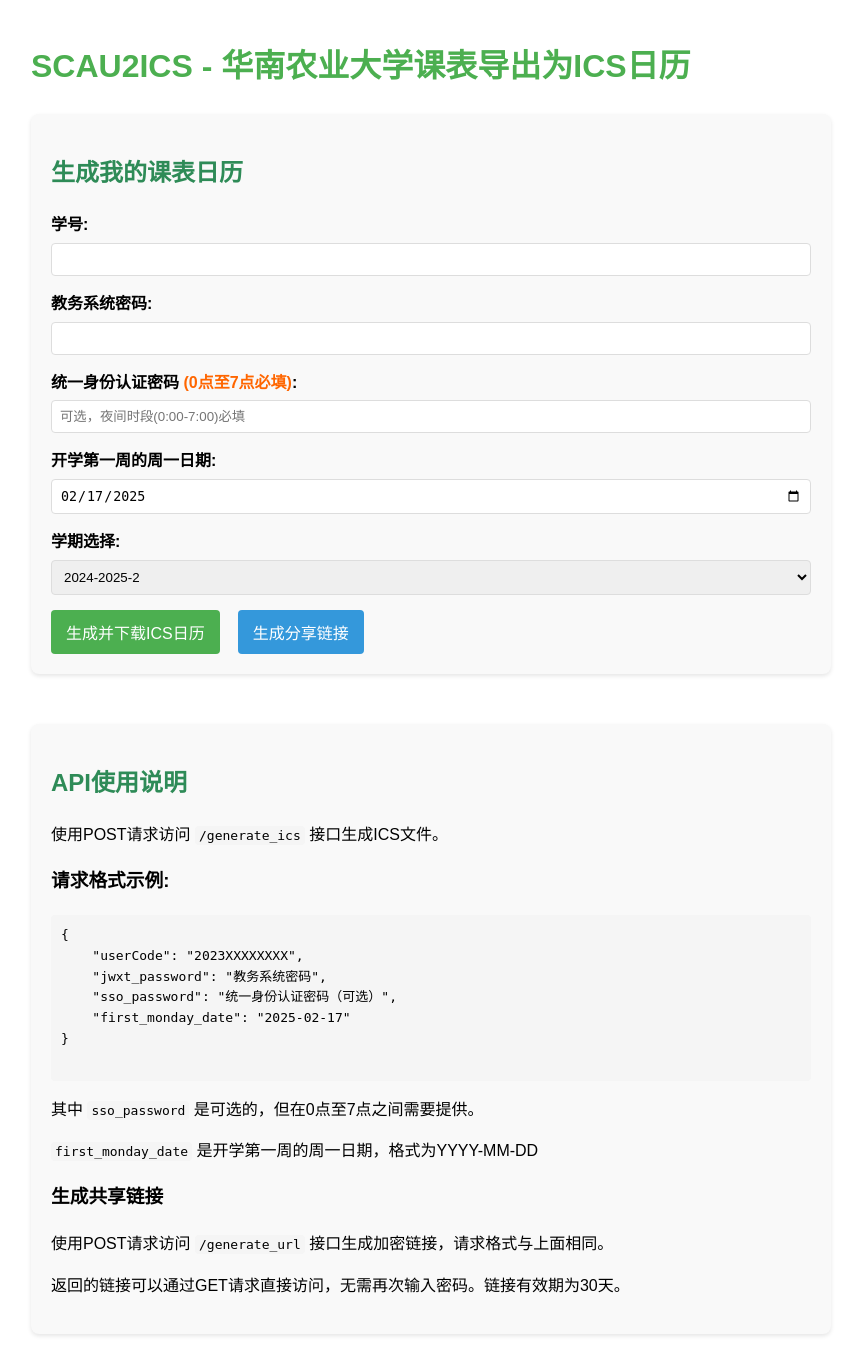
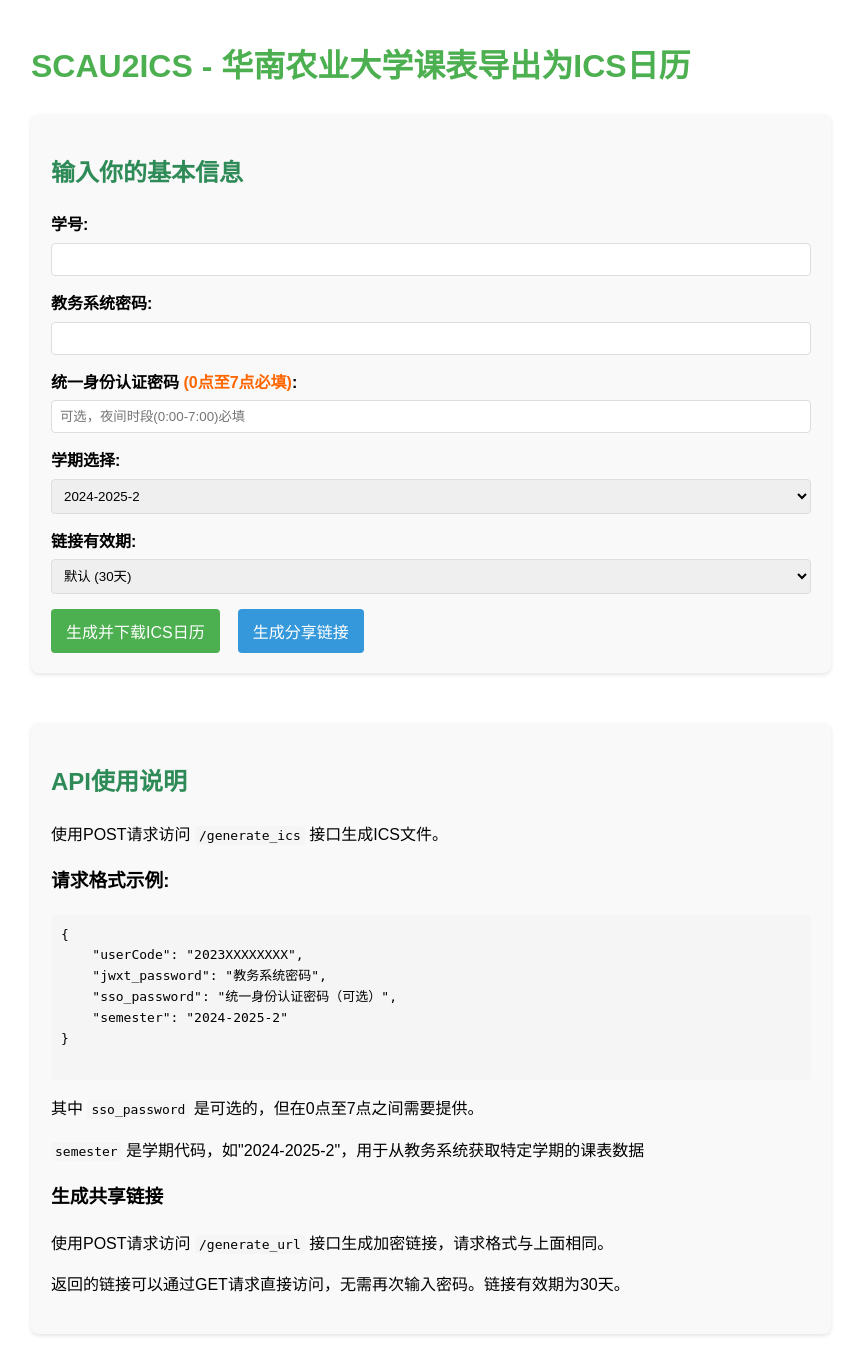
Before and after one commit to CberYellowstone/SCAU2ICS, a Flask app: page / in a window 1280 px wide. Shown: the whole page, without its empty margins (209-1069 px from the left). Run offline with Flask 3, Linux system fonts and the light colour scheme.

Commit message:
feat: 更新命令行工具和Web服务以支持学期选择功能，优化ICS生成逻辑

```diff
--- a/cli.py
+++ b/cli.py
@@ -25,7 +25,7 @@ def parse_args():
         help="统一身份认证密码（可选，在凌晨0点至早上7点之间需要）",
     )
     parser.add_argument(
-        "--first-monday", "-f", required=True, help="第一周周一的日期，格式为YYYY-MM-DD"
+        "--semester", "-m", required=True, help="学期代码，如2024-2025-2"
     )
     parser.add_argument("--output", "-o", help='输出文件路径，默认为"我的课表.ics"')
 
@@ -45,7 +45,7 @@ def main():
 
         # 生成ICS内容
         logger.info(f"正在为学号 {args.user_code} 生成ICS文件...")
-        ics_content = generate_ics(student, args.first_monday)
+        ics_content = generate_ics(student, args.semester)
 
         # 保存ICS文件
         with open(output_file, "w", encoding="utf-8") as f:
--- a/server.py
+++ b/server.py
@@ -2,6 +2,7 @@
 SCAU2ICS Web服务 - 提供Web API生成ICS文件
 """
 
+# 标准库导入
 import base64
 import binascii
 import hashlib
@@ -9,40 +10,52 @@ import json
 from datetime import datetime
 from datetime import time as dt_time
 from datetime import timedelta
-from typing import Any, Dict, Optional, Tuple
+from typing import Dict, Optional
 
+# 第三方库导入
 import cryptography
 from cryptography.fernet import Fernet
 from flask import Flask, Response, render_template, request, url_for
 
-from scau2ics.config import ENCRYPTION_SALT, SEMESTERS, URL_EXPIRE_DAYS, logger
+# 本地模块导入
+from scau2ics.config import ENCRYPTION_SALT, URL_EXPIRE_DAYS, logger
 from scau2ics.ics import generate_ics
 from scau2ics.student import Student
+from scau2ics.utils import generate_semesters
 
 app = Flask(__name__)
 
 # 常量
 NIGHT_START = dt_time(0, 0)
 NIGHT_END = dt_time(7, 0)
-REQUIRED_FIELDS = ["userCode", "jwxt_password", "first_monday_date"]
+REQUIRED_FIELDS = ["userCode", "jwxt_password", "semester"]
 
 
 # 加密工具函数
-def generate_key_from_salt(salt):
+def generate_key_from_salt(salt: str) -> bytes:
     """从盐值生成Fernet密钥"""
     # 使用盐值和固定字符串生成SHA256哈希，然后base64编码作为密钥
     digest = hashlib.sha256(salt.encode()).digest()
     return base64.urlsafe_b64encode(digest)
 
 
-def encrypt_data(data):
-    """加密数据"""
+def encrypt_data(data: Dict, expire_days: Optional[int] = None) -> str:
+    """
+    加密数据
+
+    Args:
+        data: 要加密的数据字典
+        expire_days: 过期天数，None表示使用默认配置，0表示永不过期
+    """
     key = generate_key_from_salt(ENCRYPTION_SALT)
     fernet = Fernet(key)
 
-    # 添加过期时间
-    expiry = datetime.now() + timedelta(days=URL_EXPIRE_DAYS)
-    data["expires"] = expiry.isoformat()
+    # 添加过期时间（如果需要）
+    if expire_days != 0:  # 0表示永不过期
+        days = expire_days if expire_days is not None else URL_EXPIRE_DAYS
+        expiry = datetime.now() + timedelta(days=days)
+        data["expires"] = expiry.isoformat()
+    # 不设置expires字段表示永不过期
 
     # 加密JSON数据
     json_data = json.dumps(data)
@@ -50,7 +63,7 @@ def encrypt_data(data):
     return base64.urlsafe_b64encode(encrypted).decode()
 
 
-def decrypt_data(encrypted_token):
+def decrypt_data(encrypted_token: str) -> Dict:
     """解密数据"""
     key = generate_key_from_salt(ENCRYPTION_SALT)
     fernet = Fernet(key)
@@ -73,27 +86,98 @@ def decrypt_data(encrypted_token):
         raise ValueError(f"无效或已过期的URL: {str(e)}")
 
 
+def _validate_request_data(data: Dict) -> Optional[Response]:
+    """验证请求数据，如果有错误则返回错误响应，否则返回None"""
+    if not data:
+        return Response("请求数据不能为空", status=400)
+
+    # 验证必要参数
+    missing_fields = [field for field in REQUIRED_FIELDS if field not in data]
+    if missing_fields:
+        return Response(f"缺少必要参数: {', '.join(missing_fields)}", status=400)
+
+    return None
+
+
+def _extract_user_data(data: Dict) -> tuple:
+    """从请求数据中提取用户相关信息"""
+    user_code = data["userCode"]
+    jwxt_password = data["jwxt_password"]
+    sso_password = data.get("sso_password", "")
+    semester = data["semester"]
+
+    return (user_code, jwxt_password, sso_password, semester)
+
+
+def _generate_ics_for_user(
+    user_code: str,
+    jwxt_password: str,
+    sso_password: str,
+    semester: str,
+    is_from_url: bool = False,
+) -> Response:
+    """为用户生成ICS文件，处理各种异常情况"""
+    is_sso_needed = _is_night_time()
+
+    try:
+        # 尝试创建学生对象并生成ICS
+        student = Student(user_code, jwxt_password, sso_password)
+        ics_content = generate_ics(student, semester)
+        source = "加密URL" if is_from_url else "直接请求"
+        logger.info(f"成功通过{source}为用户 {user_code} 生成ICS")
+        return _create_ics_response(ics_content, user_code)
+    except Exception as e:
+        # 处理生成失败的情况
+        logger.error(f"生成ICS时发生错误: {str(e)}")
+        return _handle_generation_error(
+            e,
+            user_code,
+            jwxt_password,
+            is_sso_needed,
+            sso_password,
+            semester,
+        )
+
+
 @app.route("/generate_url", methods=["POST"])
 def handle_generate_url():
     """处理生成加密URL的请求"""
     try:
-        # 解析请求数据
+        # 解析并验证请求数据
         data = request.json
-        if not data:
-            return Response("请求数据不能为空", status=400)
+        validation_error = _validate_request_data(data)
+        if validation_error:
+            return validation_error
 
-        # 验证必要参数
-        missing_fields = [field for field in REQUIRED_FIELDS if field not in data]
-        if missing_fields:
-            return Response(f"缺少必要参数: {', '.join(missing_fields)}", status=400)
+        # 获取过期天数参数（如果有）
+        expire_days = data.pop("expire_days", None)
+        try:
+            if expire_days is not None:
+                expire_days = int(expire_days)
+        except (ValueError, TypeError):
+            return Response("expire_days必须是整数", status=400)
 
-        # 加密数据
-        encrypted_token = encrypt_data(data)
-
-        # 构建URL
+        # 加密数据并构建URL
+        encrypted_token = encrypt_data(data, expire_days)
         url = url_for("handle_generate_ics_get", token=encrypted_token, _external=True)
 
-        return Response(json.dumps({"url": url}), mimetype="application/json")
+        # 构建响应
+        response_data = {"url": url}
+        # 添加过期信息到响应
+        if expire_days == 0:
+            response_data["expires"] = "永不过期"
+        elif expire_days is not None:
+            expiry_date = (datetime.now() + timedelta(days=expire_days)).strftime(
+                "%Y-%m-%d"
+            )
+            response_data["expires"] = f"{expire_days}天 ({expiry_date})"
+        else:
+            expiry_date = (datetime.now() + timedelta(days=URL_EXPIRE_DAYS)).strftime(
+                "%Y-%m-%d"
+            )
+            response_data["expires"] = f"{URL_EXPIRE_DAYS}天 ({expiry_date})"
+
+        return Response(json.dumps(response_data), mimetype="application/json")
 
     except Exception as e:
         logger.error(f"生成URL时发生错误: {str(e)}")
@@ -106,40 +190,15 @@ def handle_generate_ics():
     try:
         # 解析和验证请求数据
         data = request.json
-        if not data:
-            return Response("请求数据不能为空", status=400)
+        validation_error = _validate_request_data(data)
+        if validation_error:
+            return validation_error
 
-        # 验证必要参数
-        missing_fields = [field for field in REQUIRED_FIELDS if field not in data]
-        if missing_fields:
-            return Response(f"缺少必要参数: {', '.join(missing_fields)}", status=400)
+        # 提取用户相关信息
+        user_code, jwxt_password, sso_password, semester = _extract_user_data(data)
 
-        # 获取参数
-        user_code = data["userCode"]
-        jwxt_password = data["jwxt_password"]
-        sso_password = data.get("sso_password", "")
-        first_monday_date = data["first_monday_date"]
-
-        # 检查是否需要SSO登录(夜间时段)
-        is_sso_needed = _is_night_time()
-
-        try:
-            # 尝试创建学生对象并生成ICS
-            student = Student(user_code, jwxt_password, sso_password)
-            ics_content = generate_ics(student, first_monday_date)
-            logger.info(f"成功为用户 {user_code} 生成ICS")
-            return _create_ics_response(ics_content, user_code)
-        except Exception as e:
-            # 处理生成失败的情况
-            logger.error(f"生成ICS时发生错误: {str(e)}")
-            return _handle_generation_error(
-                e,
-                user_code,
-                jwxt_password,
-                first_monday_date,
-                is_sso_needed,
-                sso_password,
-            )
+        # 生成ICS文件
+        return _generate_ics_for_user(user_code, jwxt_password, sso_password, semester)
 
     except Exception as e:
         # 处理请求解析异常
@@ -157,32 +216,22 @@ def handle_generate_ics_get(token):
         except ValueError as e:
             return Response(f"无效或已过期的URL: {str(e)}", status=400)
 
-        # 获取参数
-        user_code = data["userCode"]
-        jwxt_password = data["jwxt_password"]
-        sso_password = data.get("sso_password", "")
-        first_monday_date = data["first_monday_date"]
+        # 验证必要参数
+        validation_error = _validate_request_data(data)
+        if validation_error:
+            return validation_error
 
-        # 检查是否需要SSO登录(夜间时段)
-        is_sso_needed = _is_night_time()
+        # 提取用户相关信息
+        user_code, jwxt_password, sso_password, semester = _extract_user_data(data)
 
-        try:
-            # 尝试创建学生对象并生成ICS
-            student = Student(user_code, jwxt_password, sso_password)
-            ics_content = generate_ics(student, first_monday_date)
-            logger.info(f"成功通过加密URL为用户 {user_code} 生成ICS")
-            return _create_ics_response(ics_content, user_code)
-        except Exception as e:
-            # 处理生成失败的情况
-            logger.error(f"通过加密URL生成ICS时发生错误: {str(e)}")
-            return _handle_generation_error(
-                e,
-                user_code,
-                jwxt_password,
-                first_monday_date,
-                is_sso_needed,
-                sso_password,
-            )
+        # 生成ICS文件
+        return _generate_ics_for_user(
+            user_code,
+            jwxt_password,
+            sso_password,
+            semester,
+            is_from_url=True,
+        )
 
     except Exception as e:
         # 处理解析异常
@@ -211,9 +260,9 @@ def _handle_generation_error(
     error: Exception,
     user_code: str,
     jwxt_password: str,
-    first_monday_date: str,
     is_sso_needed: bool,
     sso_password: str,
+    semester: str,
 ) -> Response:
     """处理ICS生成错误"""
     # 检查是否是缺少SSO密码导致的错误
@@ -223,7 +272,7 @@ def _handle_generation_error(
         # 尝试从缓存创建学生对象
         try:
             student = Student(user_code, jwxt_password, "")
-            ics_content = generate_ics(student, first_monday_date)
+            ics_content = generate_ics(student, semester)
             logger.info(f"成功从缓存为用户 {user_code} 生成ICS")
             return _create_ics_response(ics_content, user_code)
         except Exception as cache_error:
@@ -240,7 +289,9 @@ def _handle_generation_error(
 @app.route("/", methods=["GET"])
 def index():
     """首页，提供简单的使用说明和表单"""
-    return render_template("index.html", SEMESTERS=SEMESTERS)
+    return render_template(
+        "index.html", SEMESTERS=generate_semesters(), URL_EXPIRE_DAYS=URL_EXPIRE_DAYS
+    )
 
 
 if __name__ == "__main__":
--- a/templates/index.html
+++ b/templates/index.html
@@ -156,8 +156,9 @@
 
     <div class="container">
         <div class="card">
-            <h2>生成我的课表日历</h2>
-            <form id="icsForm" action="/generate_ics" method="post">
+            <h2>输入你的基本信息</h2>
+
+            <div id="commonForm">
                 <div class="form-group">
                     <label for="userCode">学号:</label>
                     <input type="text" id="userCode" name="userCode" required>
@@ -174,25 +175,34 @@
                 </div>
 
                 <div class="form-group">
-                    <label for="first_monday_date">开学第一周的周一日期:</label>
-                    <input type="date" id="first_monday_date" name="first_monday_date" required
-                        value="{{ SEMESTERS[0]['value'] }}">
+                    <label for="semester_select">学期选择:</label>
+                    <select id="semester_select">
+                        {%- for semester in SEMESTERS %}
+                        <option value="{{ semester['label'] }}">{{ semester['label'] }}</option>
+                        {%- endfor %}
+                    </select>
+                    <input type="hidden" id="semester" name="semester" value="{{ SEMESTERS[0]['label'] }}">
+                </div>
             </div>
 
             <div class="form-group">
-                    <label for="semester">学期选择:</label>
-                    <select id="semester" onchange="updateFirstMonday()">
-                        {%- for semester in SEMESTERS %}
-                        <option value="{{ semester['value'] }}">{{ semester['label'] }}</option>
-                        {%- endfor %}
+                <label for="expire_days">链接有效期:</label>
+                <select id="expire_days" name="expire_days">
+                    <option value="{{ URL_EXPIRE_DAYS }}">默认 ({{ URL_EXPIRE_DAYS }}天)</option>
+                    <option value="1">1天</option>
+                    <option value="7">7天</option>
+                    <option value="30">30天</option>
+                    <option value="90">90天</option>
+                    <option value="365">1年</option>
+                    <option value="0">永不过期</option>
                 </select>
             </div>
 
             <div class="button-container">
-                    <button type="button" onclick="submitForm()">生成并下载ICS日历</button>
+                <button type="button" onclick="downloadICS()">生成并下载ICS日历</button>
                 <button type="button" class="button-secondary" onclick="generateShareableUrl()">生成分享链接</button>
             </div>
-            </form>
+
             <!-- 分享链接结果 -->
             <div id="urlResult" class="url-result">
                 <p>以下是您的共享链接，有效期为<b>30天</b>。任何人都可以通过此链接直接下载您的课表日历，<b>无需再次输入密码</b>。请妥善保管此链接。</p>
@@ -213,11 +223,11 @@
     "userCode": "2023XXXXXXXX",
     "jwxt_password": "教务系统密码",
     "sso_password": "统一身份认证密码（可选）",
-    "first_monday_date": "{{ SEMESTERS[0]['value'] }}"
+    "semester": "{{ SEMESTERS[0]['label'] }}"
 }
             </pre>
             <p>其中 <code>sso_password</code> 是可选的，但在0点至7点之间需要提供。</p>
-            <p><code>first_monday_date</code> 是开学第一周的周一日期，格式为YYYY-MM-DD</p>
+            <p><code>semester</code> 是学期代码，如"2024-2025-2"，用于从教务系统获取特定学期的课表数据</p>
             <h3>生成共享链接</h3>
             <p>使用POST请求访问 <code>/generate_url</code> 接口生成加密链接，请求格式与上面相同。</p>
             <p>返回的链接可以通过GET请求直接访问，无需再次输入密码。链接有效期为30天。</p>
@@ -225,23 +235,48 @@
     </div>
 
     <script>
-        function updateFirstMonday() {
-            document.getElementById('first_monday_date').value = document.getElementById('semester').value;
+        // 页面加载时初始化
+        window.addEventListener('DOMContentLoaded', function() {
+            // 初始化隐藏的学期字段
+            updateSemester();
+        });
+
+        // 更新学期选择
+        function updateSemester() {
+            const selectedOption = document.getElementById('semester_select').selectedOptions[0];
+            document.getElementById('semester').value = selectedOption.value;
         }
 
-        function submitForm() {
-            const form = document.getElementById('icsForm');
-            const formData = new FormData(form);
-            const jsonData = {};
-            formData.forEach((value, key) => {
-                jsonData[key] = value;
-            });
+        // 学期选择变化时更新隐藏字段
+        document.getElementById('semester_select').addEventListener('change', updateSemester);
+
+        // 获取表单数据的通用函数
+        function getFormData() {
+            return {
+                userCode: document.getElementById('userCode').value,
+                jwxt_password: document.getElementById('jwxt_password').value,
+                sso_password: document.getElementById('sso_password').value,
+                semester: document.getElementById('semester').value,
+                expire_days: document.getElementById('expire_days')?.value || ""
+            };
+        }
+
+        // 生成并下载ICS日历
+        function downloadICS() {
+            const formData = getFormData();
+
+            // 验证必填字段
+            if (!formData.userCode || !formData.jwxt_password) {
+                alert('请填写所有必需的字段（学号、教务系统密码）');
+                return;
+            }
+
             fetch('/generate_ics', {
                 method: 'POST',
                 headers: {
                     'Content-Type': 'application/json',
                 },
-                body: JSON.stringify(jsonData)
+                body: JSON.stringify(formData)
             })
             .then(response => {
                 if (!response.ok) {
@@ -252,7 +287,7 @@
             .then(blob => {
                 const url = window.URL.createObjectURL(blob);
                 const a = document.createElement('a');
-                    const filename = formData.get('userCode') + '_schedule.ics';
+                const filename = formData.userCode + '_schedule.ics';
                 a.href = url;
                 a.download = filename;
                 document.body.appendChild(a);
@@ -265,21 +300,17 @@
             });
         }
 
+        // 生成分享链接
         function generateShareableUrl() {
             // 隐藏之前的结果（如果有）
             document.getElementById('urlResult').style.display = 'none';
             document.getElementById('copySuccess').style.display = 'none';
 
-        const form = document.getElementById('icsForm');
-        const formData = new FormData(form);
-        const jsonData = {};
-        formData.forEach((value, key) => {
-            jsonData[key] = value;
-        });
+            const formData = getFormData();
 
             // 验证必填字段
-        if (!jsonData.userCode || !jsonData.jwxt_password || !jsonData.first_monday_date) {
-            alert('请填写所有必需的字段（学号、教务系统密码和开学日期）');
+            if (!formData.userCode || !formData.jwxt_password) {
+                alert('请填写所有必需的字段（学号、教务系统密码）');
                 return;
             }
 
@@ -288,7 +319,7 @@
                 headers: {
                     'Content-Type': 'application/json',
                 },
-            body: JSON.stringify(jsonData)
+                body: JSON.stringify(formData)
             })
             .then(response => {
                 if (!response.ok) {
@@ -298,6 +329,13 @@
             })
             .then(data => {
                 document.getElementById('shareableUrl').value = data.url;
+
+                // 更新有效期显示
+                const expiryMsg = document.querySelector('#urlResult p:first-child');
+                if (data.expires) {
+                    expiryMsg.innerHTML = `以下是您的共享链接，有效期为<b>${data.expires}</b>。任何人都可以通过此链接直接下载您的课表日历，<b>无需再次输入密码</b>。请妥善保管此链接。`;
+                }
+
                 document.getElementById('urlResult').style.display = 'block';
             })
             .catch(error => {
@@ -305,6 +343,7 @@
             });
         }
 
+        // 复制 URL
         function copyUrl() {
             const urlInput = document.getElementById('shareableUrl');
             urlInput.select();
```
Also changed, not shown: scau2ics/config.py (+19 -10 lines), scau2ics/ics.py (+17 -11 lines), scau2ics/student.py (+126 -28 lines), scau2ics/utils.py (+48 -0 lines). Lines whose indentation alone changed are shown as unchanged.
